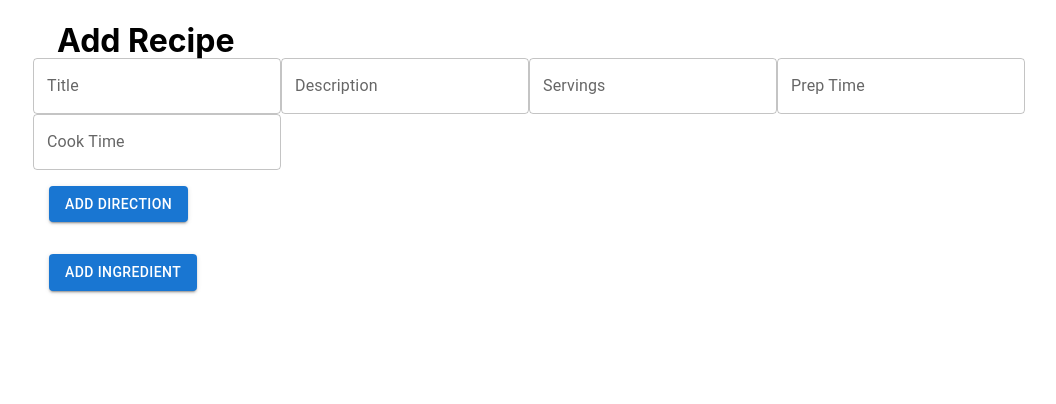
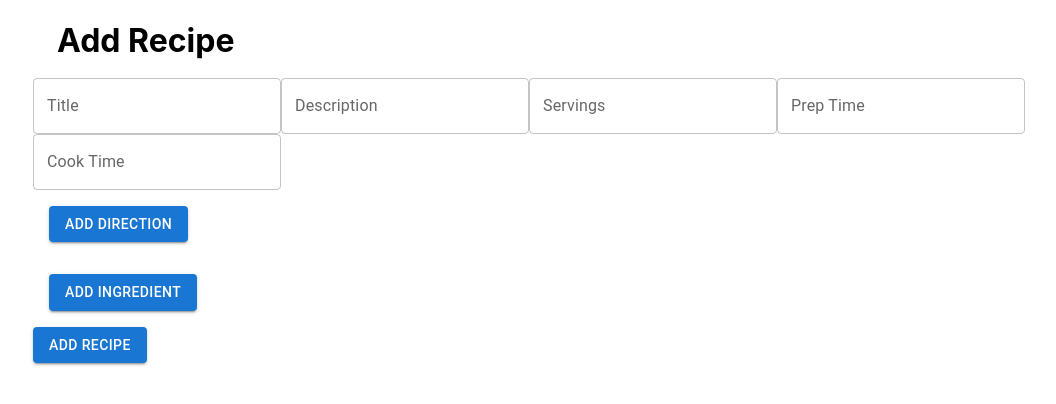
Before and after one commit to Dayany/crescendocollective, a React (Create React App) app: page /addRecipe in a window 1280 px wide. Shown: the top 404 px of the page, without its empty margins (7-1063 px from the left). Built offline with nearby package versions, Linux system fonts and the light colour scheme.

Commit message:
Add/Edit recipe

```diff
--- a/src/App.js
+++ b/src/App.js
@@ -12,7 +12,10 @@ function App() {
         <Routes>
           <Route path="/" exact element={<Home />} />
           <Route path="/viewRecipe/:recipeId" element={<ViewRecipeDetail />} />
-          <Route path="/addRecipe" element={<AddRecipe />} />
+          <Route path="/addRecipe" element={<AddRecipe />}>
+            <Route path=":id" element={<AddRecipe />} />
+          </Route>
+          <Route path="*" element={<div>Page not found</div>} />
         </Routes>
       </Router>
     </Container>
--- a/src/components/Ingredients/AddIngredient.js
+++ b/src/components/Ingredients/AddIngredient.js
@@ -1,4 +1,4 @@
-import { Button, Checkbox, FormControlLabel, Grid, TextField } from '@mui/material';
+import { Button, Grid, TextField } from '@mui/material';
 
 function AddIngredient({ ingredient, index, removeIngredient, editIngredient }) {
   return (
--- a/src/components/Recipes/AddRecipe.js
+++ b/src/components/Recipes/AddRecipe.js
@@ -1,6 +1,8 @@
 import { Button, FormControl, Grid, TextField } from '@mui/material';
-import { useState } from 'react';
+import { useEffect, useState } from 'react';
+import { useParams } from 'react-router-dom';
 import { v4 as uuidv4 } from 'uuid';
+import axiosAPI from '../../lib/axios/API';
 import AddDirections from '../Directions/AddDirections';
 import AddIngredient from '../Ingredients/AddIngredient';
 
@@ -10,10 +12,11 @@ function AddRecipe({ recipe }) {
     today.getMonth() + 1 < 10 ? '0' : ''
   }${today.toLocaleDateString()} ${today.toLocaleTimeString()}`;
 
-  const uuid = recipe ? recipe.uuid : uuidv4();
-  const postDate = recipe ? recipe.postDate : now;
-  const editDate = recipe ? now : null;
+  const { id } = useParams();
 
+  const uuid = id ? id : uuidv4();
+  const editDate = id ? now : '';
+  const [postDate, setPostDate] = useState('');
   const [title, setTitle] = useState(recipe ? recipe.title : '');
   const [description, setDescription] = useState(recipe ? recipe.description : '');
   const [servings, setServings] = useState(recipe ? recipe.servings : '');
@@ -21,6 +24,25 @@ function AddRecipe({ recipe }) {
   const [prepTime, setPrepTime] = useState(recipe ? recipe.prepTime : '');
   const [cookTime, setCookTime] = useState(recipe ? recipe.cookTime : '');
   const [directions, setDirections] = useState(recipe ? recipe.directions : []);
+
+  useEffect(() => {
+    if (!id) return;
+    axiosAPI
+      .get(`/recipes/${id}`)
+      .then((res) => {
+        setPostDate(res.data.postDate);
+        setTitle(res.data.title);
+        setDescription(res.data.description);
+        setServings(res.data.servings);
+        setIngredients(res.data.ingredients);
+        setPrepTime(res.data.prepTime);
+        setCookTime(res.data.cookTime);
+        setDirections(res.data.directions);
+      })
+      .catch((err) => {
+        console.log(err);
+      });
+  }, [id]);
 
   const addDirection = () => {
     setDirections((currentDirections) => [
@@ -72,10 +94,48 @@ function AddRecipe({ recipe }) {
       )
     );
   };
-
+  const handleFormSubmit = (e) => {
+    e.preventDefault();
+    const newRecipe = {
+      uuid,
+      postDate,
+      title,
+      description,
+      servings,
+      ingredients,
+      prepTime,
+      cookTime,
+      directions,
+    };
+    if (id) {
+      axiosAPI
+        .patch(`/recipes/${id}`, newRecipe)
+        .then((res) => {
+          console.log(res);
+        })
+        .catch((err) => {
+          console.log(err);
+        })
+        .then(() => {
+          window.location.href = '/';
+        });
+    } else {
+      axiosAPI
+        .post('/recipes', newRecipe)
+        .then((res) => {
+          console.log(res);
+        })
+        .catch((err) => {
+          console.log(err);
+        })
+        .then(() => {
+          window.location.href = '/';
+        });
+    }
+  };
   return (
     <>
-      <h1>{recipe ? 'Edit' : 'Add'} Recipe</h1>
+      <h1>{recipe ? 'Edit' : 'Add'} Recipe</h1> <br />
       <Grid container spacing={3}>
         <FormControl>
           <Grid item xs={12}>
@@ -145,6 +205,12 @@ function AddRecipe({ recipe }) {
               Add Ingredient
             </Button>
           </Grid>
+
+          <Grid item xs={12}>
+            <Button variant="contained" color="primary" onClick={handleFormSubmit}>
+              {id ? 'Save' : 'Add'} Recipe
+            </Button>
+          </Grid>
         </FormControl>
       </Grid>
     </>
```
